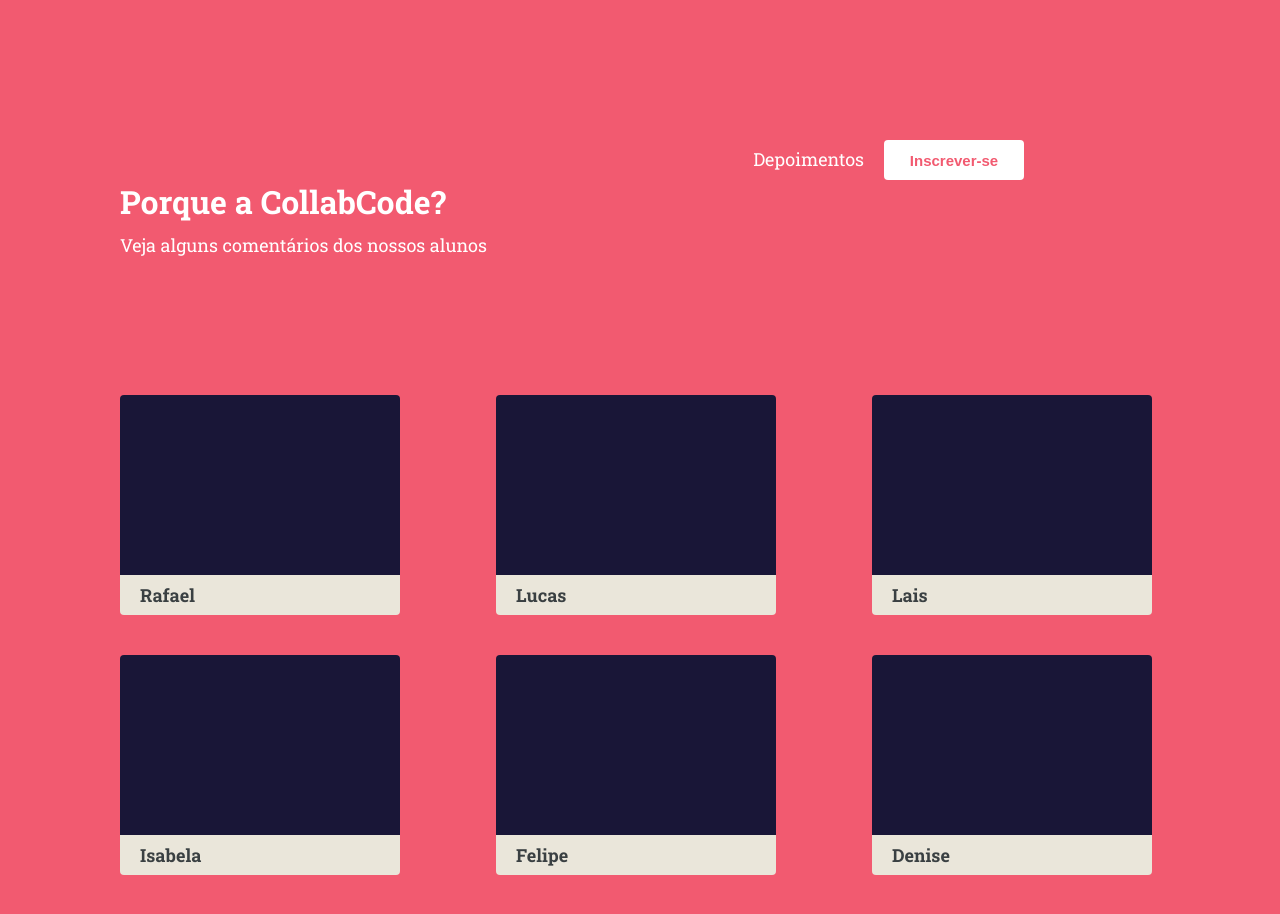
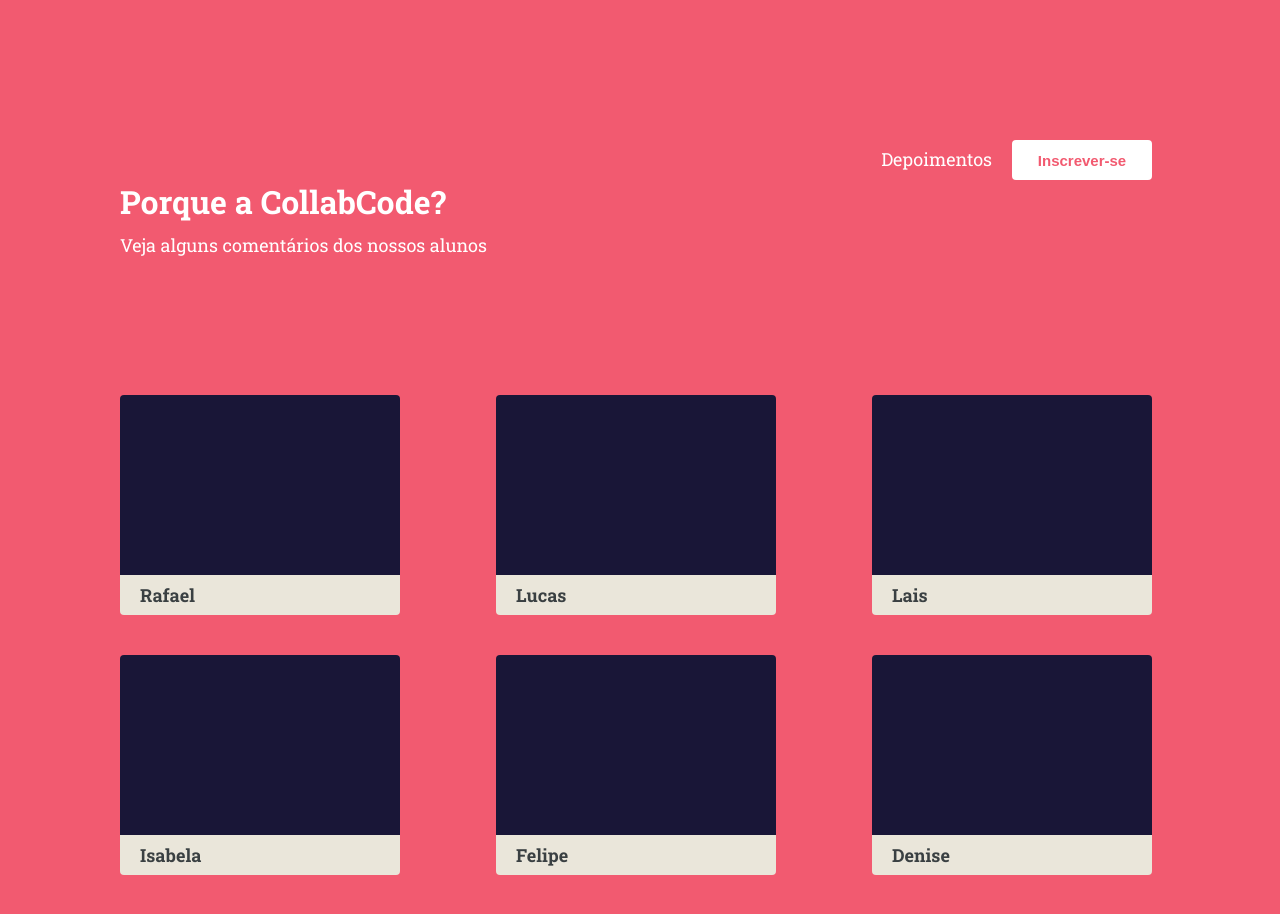
Before and after one commit to CollabCodeTech/hotsite-dofrontaoend, a React (Create React App) app: page / in a window 1280 px wide. Shown: the part 800-1714 px from the top of the page. Built offline with nearby package versions, Linux system fonts and the light colour scheme.

Commit message:
Adiconamos um respiro no top das section, quando a altura da tela e menor ou igual a 780px

```diff
--- a/src/components/HeaderContent/styles.js
+++ b/src/components/HeaderContent/styles.js
@@ -16,9 +16,7 @@
 export const Header = styled.header`
     height: 255px;
     background-color: var(--color-first);
-    padding: var(--spacing-medium) var(--spacing-page-menu) 0 var(--spacing-big);
-    padding-top: var(--spacing-medium);
-    padding-right: var(--spacing-page-menu);
+    padding: var(--spacing-medium) 0 0 var(--spacing-big);
 
     & > ${TitleCollab} {
         margin-bottom: var(--spacing-small);
--- a/src/pages/Instructor/styles.js
+++ b/src/pages/Instructor/styles.js
@@ -19,6 +19,7 @@
     }
 
     @media (max-height: 780px) {
+        padding-top: var(--spacing-over-big);
         height: auto;
     }
 `
--- a/src/pages/Lead/styles.js
+++ b/src/pages/Lead/styles.js
@@ -85,7 +85,7 @@
 
     @media (max-height: 860px) {
         display: block;
-        padding-top: 120px;
+        padding-top: var(--spacing-over-big);
     }
 
     @media (max-height: 780px) {
--- a/src/pages/Testimonial/styles.js
+++ b/src/pages/Testimonial/styles.js
@@ -9,6 +9,7 @@
     padding-right: var(--spacing-page-menu);
 
     @media (max-height: 780px) {
+        padding-top: var(--spacing-over-big);
         height: auto;
     }
 `
--- a/src/styles/settings/spacing.js
+++ b/src/styles/settings/spacing.js
@@ -6,6 +6,8 @@
         --spacing-medium: 2rem;
         --spacing-big: 4rem;
         --spacing-very-big: 5rem;
+
+        --spacing-over-big: 120px;
 
         --spacing-menu: 80px;
         --spacing-active-menu: 340px;
```
